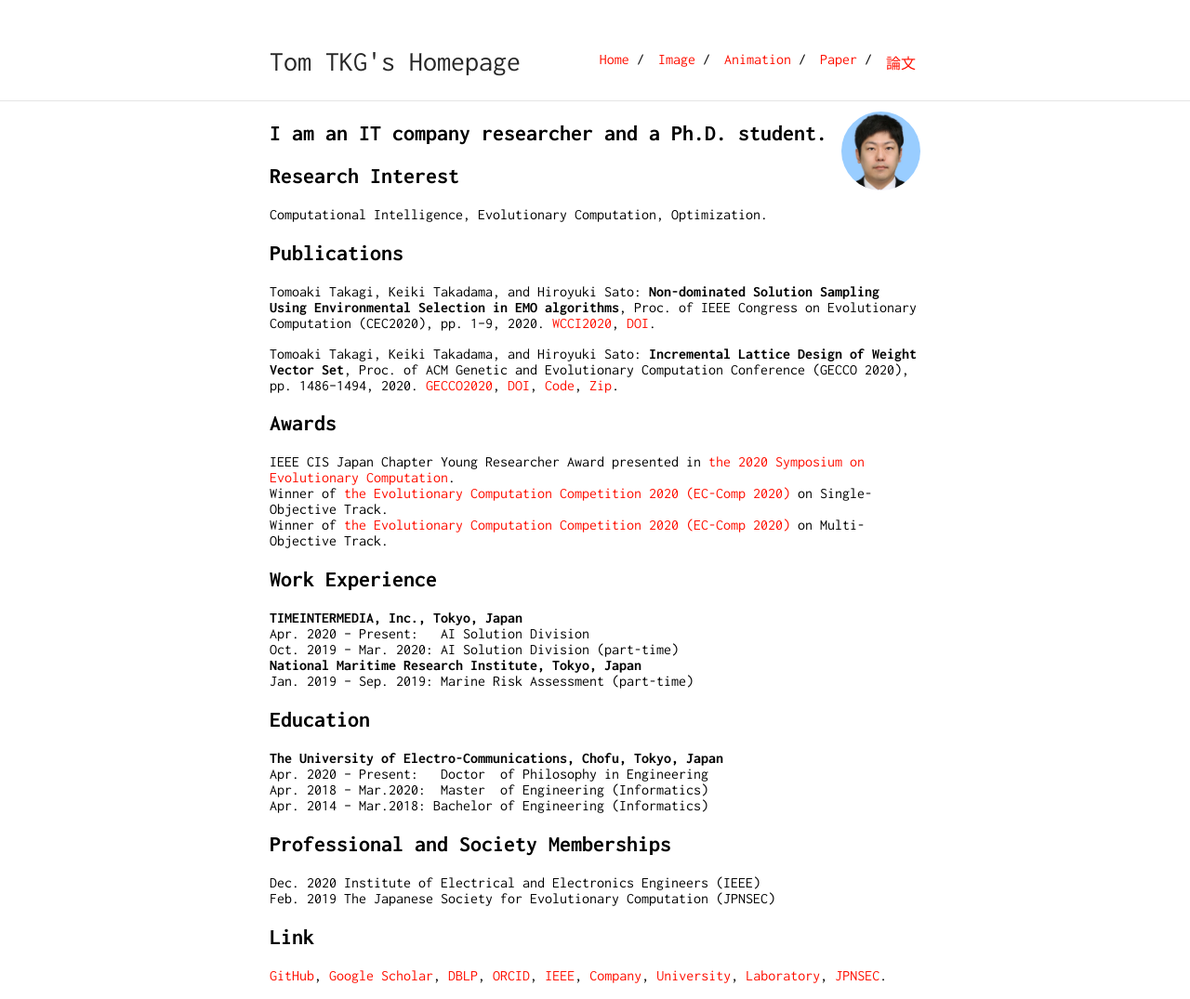
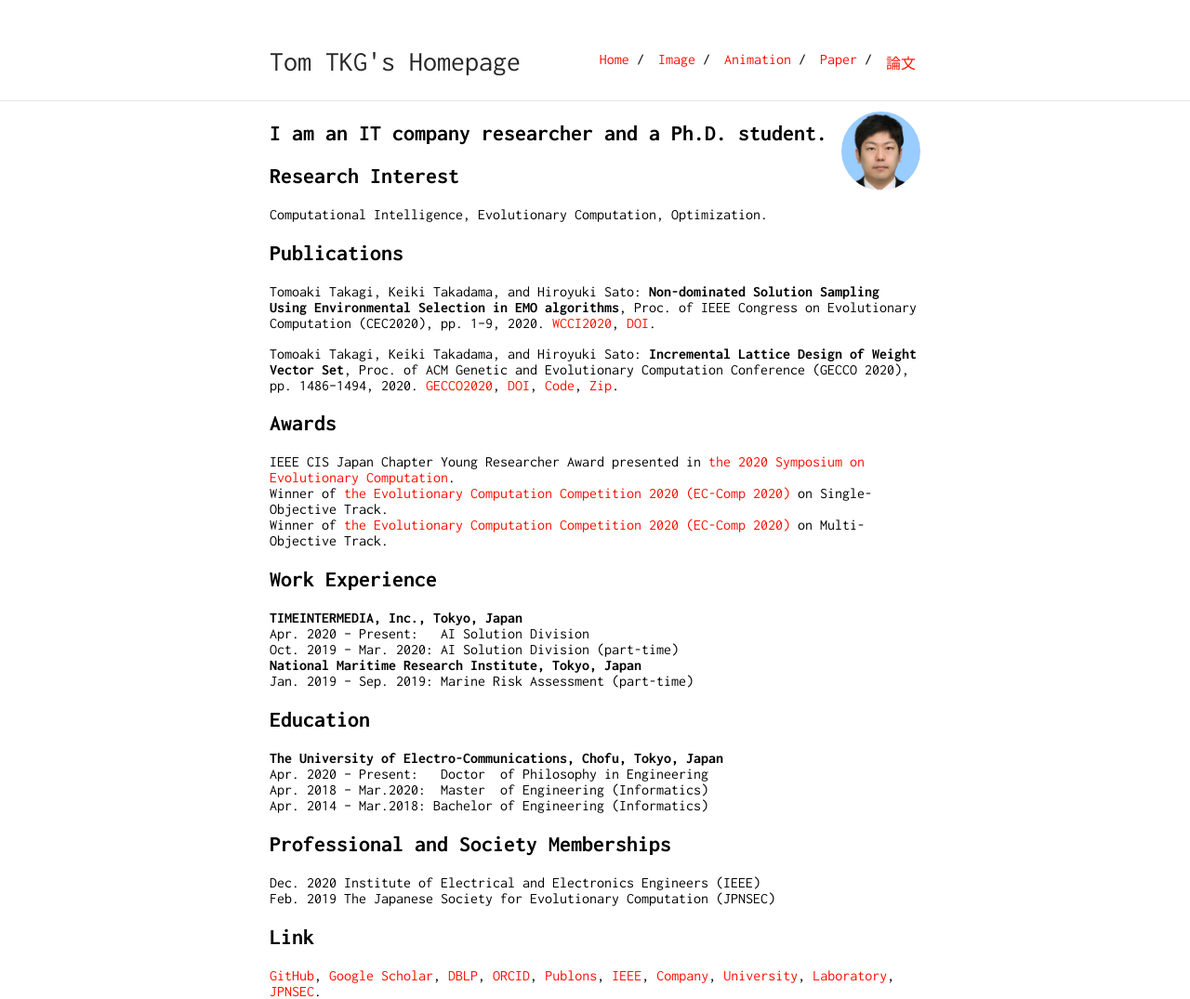
Before and after one commit to tomtkg/tomtkg.github.io, a Jekyll site: the page built from index.md, in a window 1280 px wide. Shown: the whole page at 93% size. Built offline with Jekyll 4.4.1, drawn with Linux system fonts in a browser that asks for light colours.

Commit message:
Add Publons

```diff
--- a/index.md
+++ b/index.md
@@ -18,7 +18,7 @@
 Tomoaki Takagi, Keiki Takadama, and Hiroyuki Sato: **Incremental Lattice Design of Weight Vector Set**,  Proc. of ACM Genetic and Evolutionary Computation Conference (GECCO 2020), pp. 1486--1494, 2020. [GECCO2020](https://gecco-2020.sigevo.org){:target="_blank"}, [DOI](https://doi.org/10.1145/3377929.3398082){:target="_blank"}, [Code](https://github.com/tomtkg/ILD){:target="_blank"}, [Zip](/data/ILD-master.zip).
 
 ## Awards
-IEEE CIS Japan Chapter Young Researcher Award presented in [the 2020 Symposium on Evolutionary Computation](http://www.jpnsec.org/symposium202003.html).
+IEEE CIS Japan Chapter Young Researcher Award presented in [the 2020 Symposium on Evolutionary Computation](http://www.jpnsec.org/yra.html){:target="_blank"}.
 Winner of [the Evolutionary Computation Competition 2020 (EC-Comp 2020)](https://ec-comp.jpnsec.org/competitions/eccomp2020){:target="_blank"} on Single-Objective Track.
 Winner of [the Evolutionary Computation Competition 2020 (EC-Comp 2020)](https://ec-comp.jpnsec.org/competitions/eccomp2020){:target="_blank"} on Multi-Objective Track.
 
@@ -40,4 +40,4 @@
 Feb. 2019 The Japanese Society for Evolutionary Computation (JPNSEC)
 
 ## Link
-[GitHub](https://github.com/tomtkg), [Google Scholar](https://scholar.google.co.jp/citations?user=jsYC8NMAAAAJ), [DBLP](https://dblp.uni-trier.de/pers/hd/t/Takagi:Tomoaki), [ORCID](https://orcid.org/0000-0003-3748-9797), [IEEE](https://ieee-collabratec.ieee.org/app/p/tomtkg), [Company](https://www.timedia.co.jp), [University](https://www.uec.ac.jp), [Laboratory](http://hs.hc.uec.ac.jp/index.php?%E9%AB%98%E6%9C%A8%20%E6%99%BA%E7%AB%A0), [JPNSEC](http://www.jpnsec.org).
+[GitHub](https://github.com/tomtkg), [Google Scholar](https://scholar.google.co.jp/citations?user=jsYC8NMAAAAJ), [DBLP](https://dblp.uni-trier.de/pers/hd/t/Takagi:Tomoaki), [ORCID](https://orcid.org/0000-0003-3748-9797), [Publons](https://publons.com/researcher/3926140), [IEEE](https://ieee-collabratec.ieee.org/app/p/tomtkg), [Company](https://www.timedia.co.jp), [University](https://www.uec.ac.jp), [Laboratory](http://hs.hc.uec.ac.jp/index.php?%E9%AB%98%E6%9C%A8%20%E6%99%BA%E7%AB%A0), [JPNSEC](http://www.jpnsec.org).
```
